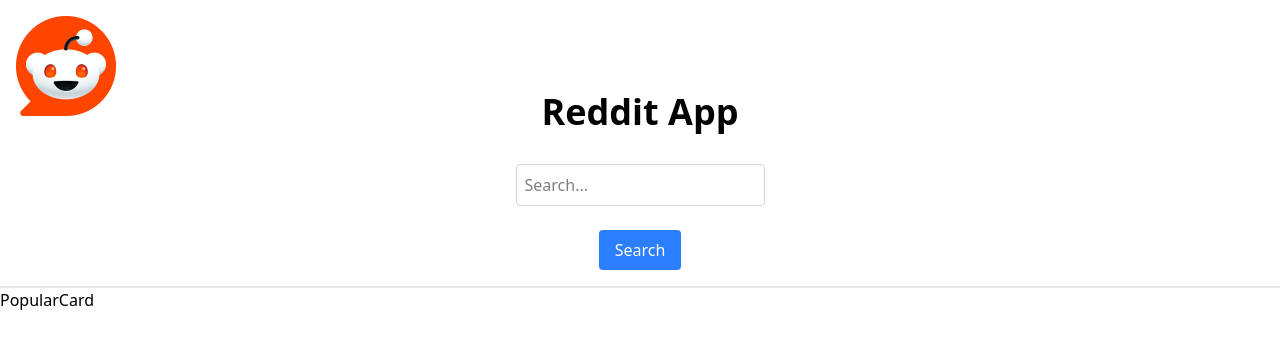
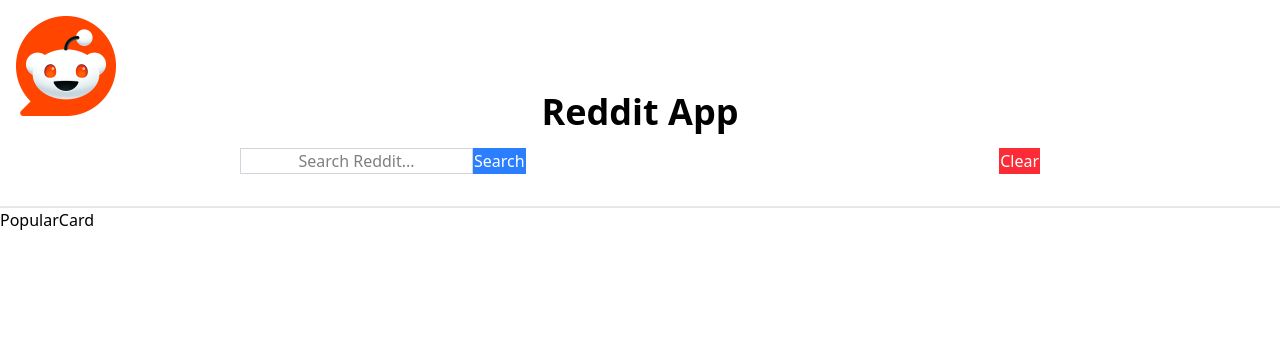
Before and after one commit to JamesLieb/reddit-app, a React (Vite) app: page / in a window 1280 px wide. Shown: the top 348 px of the page. Built offline with nearby package versions, Linux system fonts and the light colour scheme; the HTML template or start-up script is replaced by a standard one.

Commit message:
removed the subbreddit component, consolidated the searchbar component to display the returned get request values from new searchthunk file

```diff
--- a/src/App.jsx
+++ b/src/App.jsx
@@ -1,8 +1,7 @@
-import { useState } from 'react'
-import React from 'react'
 import { Header } from './components/Header.jsx'
 import { Subreddits } from './components/Subreddits.jsx'
 import { PopularCard} from './components/PopularCard.jsx'
+import SearchBar from './components/SearchBar.jsx';
 
 
 
@@ -10,7 +9,6 @@
   return (
     <div >
       <Header />
-      <Subreddits />
       <PopularCard />
 
     </div>
--- a/src/components/Header.jsx
+++ b/src/components/Header.jsx
@@ -1,6 +1,6 @@
 import React from "react";
 import RedditLogo from '../Reddit_Logo.png';
-import { SearchBar } from "./SearchBar.jsx";
+import  SearchBar  from "./SearchBar.jsx";
 
 export const Header = () => {
     return (
@@ -11,7 +11,7 @@
             <div className=" -mt-6 text-4xl font-bold text-black-500 text-center">
                 Reddit App
             </div>
-            <div>
+            <div className="my-auto py-4">
                 <SearchBar />
             </div>
 
--- a/src/components/SearchBar.jsx
+++ b/src/components/SearchBar.jsx
@@ -1,54 +1,98 @@
-import { React } from "react";
-import { useState } from "react";
-import axios from "axios";
-import { useDispatch } from "react-redux";
-import { setSubreddits } from "../store/slices/subbredditsSlice";
+import  { useState } from 'react';
+import { useDispatch, useSelector } from 'react-redux';
+import { fetchRedditSearch } from './../store/thunks/searchThunks';
+import { clearResults } from './../store/slices/subbredditsSlice';
 
-export const SearchBar = () => {
+export default function SearchBar() {
+  const dispatch = useDispatch();
+  const { posts, loading, error } = useSelector((state) => state.subreddits);
 
-    const [query, setQuery] = useState("");
-    const [loading, setLoading] = useState(false);
-    const dispatch = useDispatch();
+  const [searchTerm, setSearchTerm] = useState('');
 
-    const handleInputChange = (e) => {
-        setQuery(e.target.value);
+  const handleSearch = (e) => {
+    e.preventDefault();
+    if (searchTerm.trim()) {
+      dispatch(fetchRedditSearch(searchTerm));
     }
+  };
 
-    const handleSubmit =  async (e) => {
-        e.preventDefault();
-        try {
-            setLoading(true);
-            const response = await axios.get(`/reddit-api/search.json?q=${query}`);
-            dispatch(setSubreddits(response.data.data.children));
-            console.log("Search results:", response.data.data.children);
-        } catch (error) {
-            console.error("Error fetching search results:", error);
-        } finally {
-            setLoading(false);
-        }
-    }
+  return (
+    <div className='mx-auto p-20px my-0 flex-col items-center justify-center' style={{ maxWidth: '800px' }}>
+      <form onSubmit={handleSearch} className='mb-30px flex items-center justify-between'>
+        <div>
+          <input
+          type="text"
+          placeholder="Search Reddit..."
+          value={searchTerm}
+          onChange={(e) => setSearchTerm(e.target.value)}
+          className='p-20px w-300px mr-10px border border-gray-300 rounded-4px text-center'
+        />
+        <button type="submit" disabled={loading} className='p-10px-20px ml-10px border border-blue-500 bg-blue-500 text-white rounded-4px'>
+          {loading ? 'Searching...' : 'Search'}
+        </button>
+        </div>
+
+        <button
+          type="button"
+          onClick={() => dispatch(clearResults())}
+          className='p-20px w-100px ml-30px border border-red-500 bg-red-500 text-white rounded-4px'
+        >
+          Clear
+        </button>
+      </form>
+
+      {error && (
+        <div className='text-red-500 mb-20px'>
+          Error: {error}
+        </div>
+      )}
+
+      <div className='grid gap-20px'>
+        {posts.map((post) => (
+          <div
+            key={post.id}
+            className='border border-gray-300 rounded-8px p-15px bg-f9f9f9'
+          >
 
 
-    return (
-        <form id={query} className=" mt-4 items-baseline flex-row justify-between" onSubmit={handleSubmit}>
-            <div className="text-center items-center p-4">
-                <input
-                    name="query"
-                    type="text"
-                    placeholder="Search..."
-                    className=" p-2 border border-gray-300 rounded"
-                    onChange={handleInputChange}
-                />
+            <h3 className='my-10px'>{post.title}</h3>
+
+            {post.url && post.url !== 'self' && post.url !== 'default' && (
+              <img
+                src={post.url}
+                alt="Post media"
+                className='max-w-400px max-h-400px rounded-4px mb-10px'
+                onError={(e) => { e.target.style.display = 'none'; }}
+              />
+            )}
+
+            {post.media?(
+              <video controls className='max-w-400px rounded-4px mb-10px'>
+                <source src={post.media} type="video/mp4" />
+                Your browser does not support the video tag.
+              </video>
+            ):null}
+
+            <div className='text-gray-600 text-sm'>
+              <p>By u/{post.author}</p>
+              <a
+                href={`https://reddit.com${post.permalink}`}
+                target="_blank"
+                rel="noopener noreferrer"
+                className='text-blue-500'
+              >
+                View on Reddit →
+              </a>
             </div>
-            <div className="items-center text-center">
-                <button
-                    className=" bg-blue-500 text-white px-4 py-2 rounded mt-2"
-                    onClick={() => console.log("Searching for:", query)}
-                >
-                    {loading ? "Searching..." : "Search"}
-                </button>
-            </div>
-        </form>
+          </div>
+        ))}
+      </div>
 
-    );
-};
+      {!loading && posts.length === 0 && searchTerm && (
+        <p className='text-center text-gray-600'>
+          No results found. Try a different search term.
+        </p>
+      )}
+    </div>
+  );
+}
--- a/src/components/Subreddits.jsx
+++ /dev/null
@@ -1,24 +0,0 @@
-import React from "react";
-import { useSelector } from "react-redux";
-
-export const Subreddits = () => {
-    const results = useSelector((state) => state.subreddits);
-    return (
-        <div className="flex-col">
-            {results.map((subreddit) => (
-                <div key={subreddit.data.id} className="border p-4 m-2 justify-center items-center">
-                    <h3 className="p-3 bold">{subreddit.data.subreddit}
-                        <p className="text-center">{subreddit.data.title}</p>
-                    </h3>
-                    <div className="flex justify-center">
-                        { subreddit.data.media && subreddit.data.is_video ?
-                        <video controls width="250">
-                            <source src={subreddit.data.media.reddit_video.fallback_url} type="video/mp4"/>
-                            Your browser does not support the video tag.
-                        </video> : null}
-                    </div>
-                </div>
-            ))}
-        </div>
-    )
-};
--- a/src/store/slices/subbredditsSlice.js
+++ b/src/store/slices/subbredditsSlice.js
@@ -1,18 +1,36 @@
 import { createSlice} from "@reduxjs/toolkit";
+import { fetchRedditSearch } from "../thunks/searchThunks";
 
 const subredditsSlice = createSlice({
   name: "subreddits",
-  initialState: [],
+  initialState: {
+    posts: [],
+    loading: false,
+    error: null,
+    searchTerm: ''
+  },
   reducers: {
-    setSubreddits: (state, action) => {
-      state = action.payload;
-      return state;
+    clearResults: (state) => {
+      state.posts = [];
+      state.error = null;
+      state.searchTerm = '';
     },
-    getSubreddits: (state) => {
-      return state;
-    },
+  },
+  extraReducers: (builder) => {
+    builder
+      .addCase(fetchRedditSearch.pending, (state) => {
+        state.loading = true;
+      })
+      .addCase(fetchRedditSearch.fulfilled, (state, action) => {
+        state.loading = false;
+        state.posts = action.payload;
+      })
+      .addCase(fetchRedditSearch.rejected, (state, action) => {
+        state.loading = false;
+        state.error = action.payload;
+      });
   },
 });
 
-export const { setSubreddits, getSubreddits } = subredditsSlice.actions;
+export const { clearResults } = subredditsSlice.actions;
 export default subredditsSlice.reducer;
--- /dev/null
+++ b/src/store/thunks/searchThunks.js
@@ -0,0 +1,41 @@
+
+import { createAsyncThunk } from '@reduxjs/toolkit';
+import axios from 'axios';
+
+// Async thunk for fetching search results and all subreddit headers
+export const fetchRedditSearch = createAsyncThunk(
+  'reddit/fetchRedditSearch',
+  async (searchTerm, { rejectWithValue }) => {
+    try {
+      // First, get search results from all of Reddit
+      const searchResponse = await axios.get('/reddit-api/search.json', {
+        params: {
+          q: searchTerm,
+          limit: 25
+        }
+      });
+
+      const posts = searchResponse.data.data.children;
+      console.log('Search posts:', posts);
+
+      // Extract post data we need
+      const postsData = posts.map(post => ({
+        id: post.data.id,
+        title: post.data.title,
+        subreddit: post.data.subreddit,
+        url: post.data.url || post.data.thumbnail,
+        media: post.data.media?.reddit_video?.fallback_url || null,
+        permalink: post.data.permalink,
+        author: post.data.author
+      }));
+
+
+
+
+
+      return postsData;
+    } catch (error) {
+      return rejectWithValue(error.response?.data?.message || error.message);
+    }
+  }
+);
```
